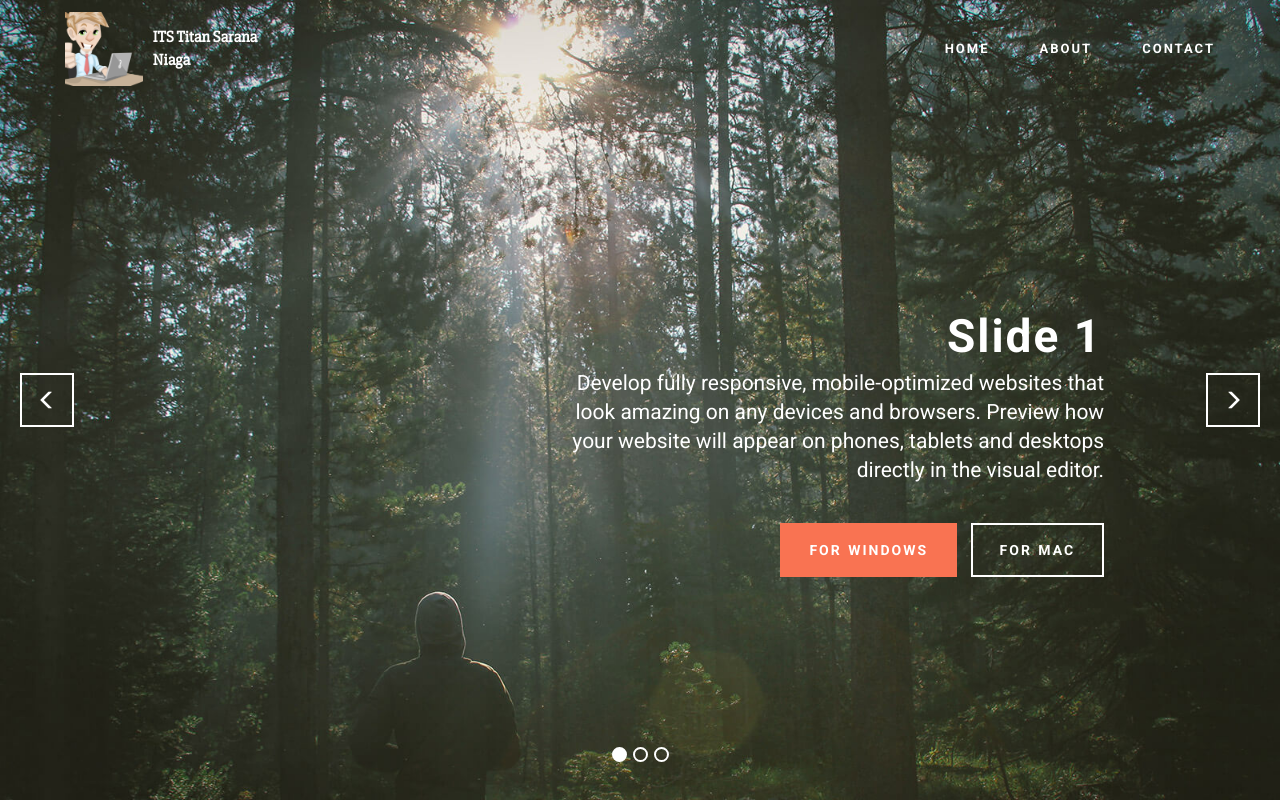
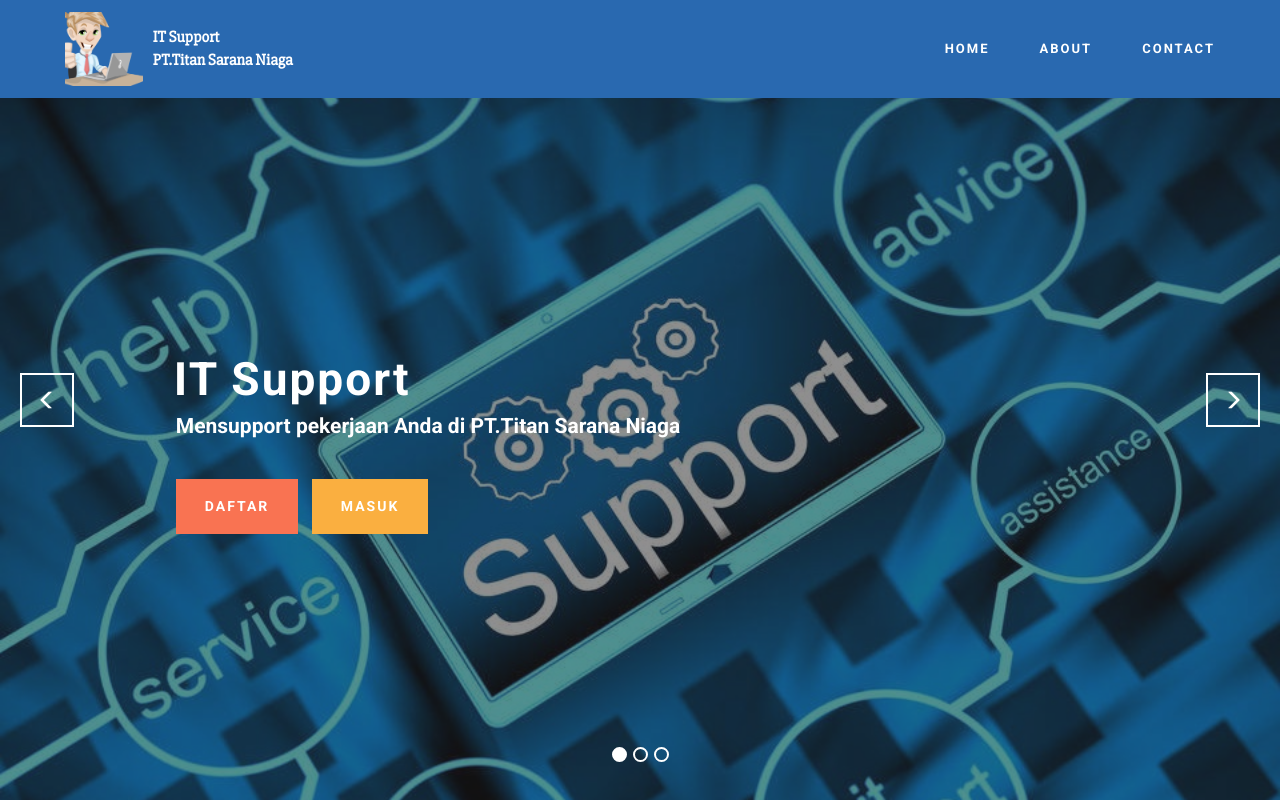
Before and after one commit to nuqi48/ITStitan_gagal, a PHP site: page / in a window 1280 px wide. Run offline with PHP 8.4, Linux system fonts and the light colour scheme; some libraries are stand-ins or nearby versions.

Commit message:
Slide Selesai

```diff
--- a/assets/images/hashes.json
+++ b/assets/images/hashes.json
@@ -1 +1 @@
-{"eUEGhJWqUAoj0ZxStnKErA==":"mbr-1920x1826.png"}
+{"eUEGhJWqUAoj0ZxStnKErA==":"mbr-1920x1826.png","qf9sWNDMYgSqFyq+NcDVjQ==":"it-support-background-1200x900.jpeg","rfTkR1egSEZ/I2AF32F4Hg==":"it-service-1200x674.png","uknrThSdt7X3fKZXGbeaaA==":"software-web-photo-1000x667.jpg"}
--- a/assets/mobirise/css/mbr-additional.css
+++ b/assets/mobirise/css/mbr-additional.css
@@ -4,7 +4,10 @@
   font-size: 16px;
 }
 #menu-0.mbr-navbar--stuck .mbr-navbar__section {
-  background: #2c2c2c;
+  background: #2969b0;
+}
+#menu-0 .mbr-navbar__section {
+  background: #2969b0;
 }
 #menu-0 .mbr-navbar__hamburger {
   color: #ffffff;
@@ -13,3 +16,11 @@
   font-size: 16px;
   font-family: 'Slabo 27px', serif;
 }
+#slider-2 H1 {
+  text-align: left;
+  color: #ffffff;
+}
+#slider-2 P {
+  text-align: left;
+  color: #ffffff;
+}
--- a/index.html
+++ b/index.html
@@ -21,14 +21,14 @@
 
 </head>
 <body>
-  <section class="mbr-navbar mbr-navbar--freeze mbr-navbar--absolute mbr-navbar--sticky mbr-navbar--auto-collapse mbr-navbar--transparent" id="menu-0" data-rv-view="0">
+  <section class="mbr-navbar mbr-navbar--freeze mbr-navbar--absolute mbr-navbar--sticky mbr-navbar--auto-collapse" id="menu-0" data-rv-view="68">
     <div class="mbr-navbar__section mbr-section">
         <div class="mbr-section__container container">
             <div class="mbr-navbar__container">
                 <div class="mbr-navbar__column mbr-navbar__column--s mbr-navbar__brand">
                     <span class="mbr-navbar__brand-link mbr-brand mbr-brand--inline">
                         <span class="mbr-brand__logo"><a href="https://itstitan.com"><img src="assets/images/mbr-1920x1826.png" class="mbr-navbar__brand-img mbr-brand__img" alt="Mobirise"></a></span>
-                        <span class="mbr-brand__name"><a class="mbr-brand__name text-white" href="https://mobirise.com">ITS Titan Sarana Niaga</a></span>
+                        <span class="mbr-brand__name"><a class="mbr-brand__name text-white" href="https://mobirise.com">IT Support<br>PT.Titan Sarana Niaga</a></span>
                     </span>
                 </div>
                 <div class="mbr-navbar__hamburger mbr-hamburger"><span class="mbr-hamburger__line"></span></div>
@@ -45,63 +45,63 @@
     </div>
 </section>
 
-<section class="engine"><a href="https://mobirise.info/h">create a web page</a></section><section class="mbr-slider mbr-section mbr-section--no-padding carousel slide" data-ride="carousel" data-wrap="true" data-interval="5000" id="slider-2" data-rv-view="2" style="background-color: rgb(255, 255, 255);">
+<section class="engine"><a href="https://mobirise.info/l">free web templates</a></section><section class="mbr-slider mbr-section mbr-section--no-padding carousel slide" data-ride="carousel" data-wrap="true" data-interval="5000" id="slider-2" data-rv-view="70" style="background-color: rgb(255, 255, 255);">
     <div class="mbr-section__container">
         <div>
             <ol class="carousel-indicators">
                 <li data-app-prevent-settings="" data-target="#slider-2" class="active" data-slide-to="0"></li><li data-app-prevent-settings="" data-target="#slider-2" data-slide-to="1"></li><li data-app-prevent-settings="" data-target="#slider-2" data-slide-to="2"></li>
             </ol>
             <div class="carousel-inner" role="listbox">
-                <div class="mbr-box mbr-section mbr-section--relative mbr-section--fixed-size mbr-section--bg-adapted item dark center mbr-section--full-height active" style="background-image: url(assets/images/slide1.jpg);">
+                <div class="mbr-box mbr-section mbr-section--relative mbr-section--fixed-size mbr-section--bg-adapted item dark center mbr-section--full-height active" style="background-image: url(assets/images/it-support-background-1200x900.jpeg);">
+                    <div class="mbr-box__magnet mbr-box__magnet--center-left mbr-box__magnet--sm-padding mbr-after-navbar">
+                    <div class="mbr-overlay"></div>
+                        <div class=" container">
+
+                            <div class="row">
+                                <div class=" col-md-offset-1 col-md-6">
+
+                                <div class="mbr-hero">
+                                    <h1 class="mbr-hero__text">IT Support</h1>
+
+                                    <p class="mbr-hero__subtext"><strong>Mensupport pekerjaan Anda di PT.Titan Sarana Niaga</strong></p>
+                                </div>
+                                <div class="mbr-buttons btn-inverse mbr-buttons--left"><a class="mbr-buttons__btn btn btn-lg btn-danger" href="https://mobirise.com">DAFTAR</a>  <a class="mbr-buttons__btn btn btn-lg btn-warning" href="https://mobirise.com">MASUK</a> </div>
+                                </div>
+                            </div>
+                        </div>
+                    </div>
+                </div><div class="mbr-box mbr-section mbr-section--relative mbr-section--fixed-size mbr-section--bg-adapted item dark center mbr-section--full-height" style="background-image: url(assets/images/it-service-1200x674.png);">
                     <div class="mbr-box__magnet mbr-box__magnet--center-right mbr-box__magnet--sm-padding mbr-after-navbar">
-
+                    <div class="mbr-overlay"></div>
                         <div class=" container">
 
                             <div class="row">
                                 <div class=" col-md-6 col-md-offset-5">
 
                                 <div class="mbr-hero">
-                                    <h1 class="mbr-hero__text">Slide 1</h1>
+                                    <h1 class="mbr-hero__text">Problem?</h1>
 
-                                    <p class="mbr-hero__subtext">Develop fully responsive, mobile-optimized websites that look amazing on any devices and browsers. Preview how your website will appear on phones, tablets and desktops directly in the visual editor.</p>
+                                    <p class="mbr-hero__subtext">Apa Problem Anda, Ajukan dan buat ticket laporan atas masalah Anda disini, JANGAN LAPOR MASALAH KELUARGA !!!</p>
                                 </div>
-                                <div class="mbr-buttons btn-inverse mbr-buttons--left mbr-buttons--right"><a class="mbr-buttons__btn btn btn-lg btn-danger" href="https://mobirise.com">FOR WINDOWS</a> <a class="mbr-buttons__btn btn btn-lg btn-default" href="https://mobirise.com">FOR MAC</a></div>
+                                <div class="mbr-buttons btn-inverse mbr-buttons--left mbr-buttons--right"><a class="mbr-buttons__btn btn btn-lg btn-danger" href="https://mobirise.com">DAFTAR</a> <a class="mbr-buttons__btn btn btn-lg btn-default" href="https://mobirise.com">MASUK</a></div>
                                 </div>
                             </div>
                         </div>
                     </div>
-                </div><div class="mbr-box mbr-section mbr-section--relative mbr-section--fixed-size mbr-section--bg-adapted item dark center mbr-section--full-height" style="background-image: url(assets/images/slide2.jpg);">
-                    <div class="mbr-box__magnet mbr-box__magnet--center-left mbr-box__magnet--sm-padding mbr-after-navbar">
-
-                        <div class=" container">
-
-                            <div class="row">
-                                <div class=" col-md-offset-1 col-md-6">
-
-                                <div class="mbr-hero">
-                                    <h1 class="mbr-hero__text">Slide 2</h1>
-
-                                    <p class="mbr-hero__subtext">Mobirise is based on Bootstrap 3 - most powerful mobile first framework. Use any bootstrap themes with no extra work.</p>
-                                </div>
-                                <div class="mbr-buttons btn-inverse mbr-buttons--left"><a class="mbr-buttons__btn btn btn-lg btn-danger" href="https://mobirise.com">FOR WINDOWS</a> <a class="mbr-buttons__btn btn btn-lg btn-default" href="https://mobirise.com">FOR MAC</a></div>
-                                </div>
-                            </div>
-                        </div>
-                    </div>
-                </div><div class="mbr-box mbr-section mbr-section--relative mbr-section--fixed-size mbr-section--bg-adapted item dark center mbr-section--full-height" style="background-image: url(assets/images/slide3.jpg);">
+                </div><div class="mbr-box mbr-section mbr-section--relative mbr-section--fixed-size mbr-section--bg-adapted item dark center mbr-section--full-height" style="background-image: url(assets/images/software-web-photo-1000x667.jpg);">
                     <div class="mbr-box__magnet mbr-box__magnet--center-center mbr-box__magnet--sm-padding mbr-after-navbar">
-
+                    <div class="mbr-overlay"></div>
                         <div class=" container">
 
                             <div class="row">
                                 <div class=" col-md-8 col-md-offset-2">
 
                                 <div class="mbr-hero">
-                                    <h1 class="mbr-hero__text">Slide 3</h1>
+                                    <h1 class="mbr-hero__text">CARANYA?</h1>
 
-                                    <p class="mbr-hero__subtext">Choose from the large selection of latest pre-made blocks - jumbotrons, hero images, parallax scrolling, video backgrounds, hamburger menu, sticky header and more.</p>
+                                    <p class="mbr-hero__subtext">Daftar diri Anda disini, <br>hanya PT.TSN yang dapat menggunakan Applikasi web ini,</p>
                                 </div>
-                                <div class="mbr-buttons btn-inverse mbr-buttons--center"><a class="mbr-buttons__btn btn btn-lg btn-danger" href="https://mobirise.com">FOR WINDOWS</a> <a class="mbr-buttons__btn btn btn-lg btn-default" href="https://mobirise.com">FOR MAC</a></div>
+                                <div class="mbr-buttons btn-inverse mbr-buttons--center"><a class="mbr-buttons__btn btn btn-lg btn-danger" href="https://mobirise.com">DAFTAR</a> <a class="mbr-buttons__btn btn btn-lg btn-default" href="https://mobirise.com">MASUK</a></div>
                                 </div>
                             </div>
                         </div>
```
Also changed, not shown: assets/images/it-service-1200x674.png (added), assets/images/it-support-background-1200x900.jpeg (added), assets/images/software-web-photo-1000x667.jpg (added), 1 other file.
